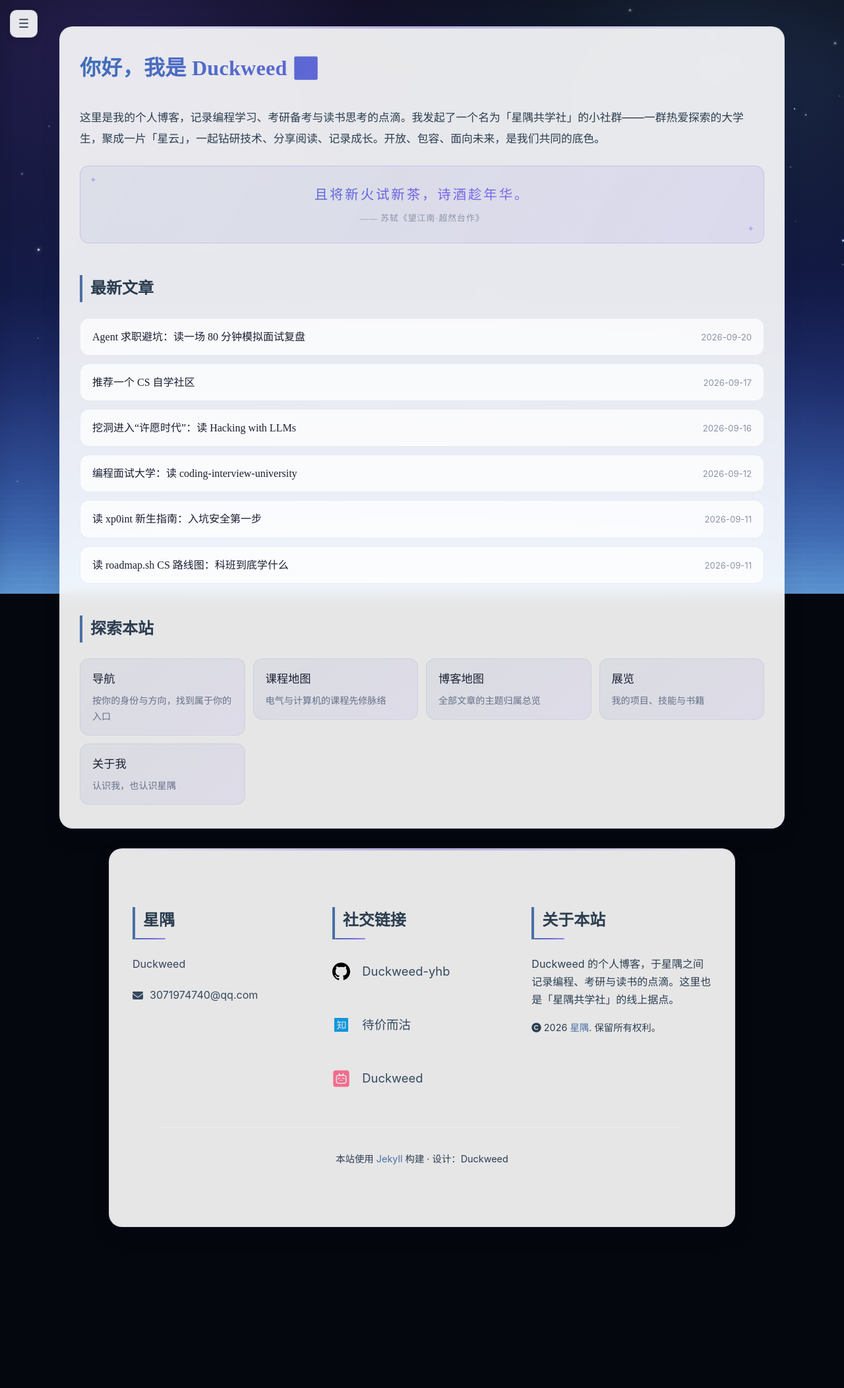
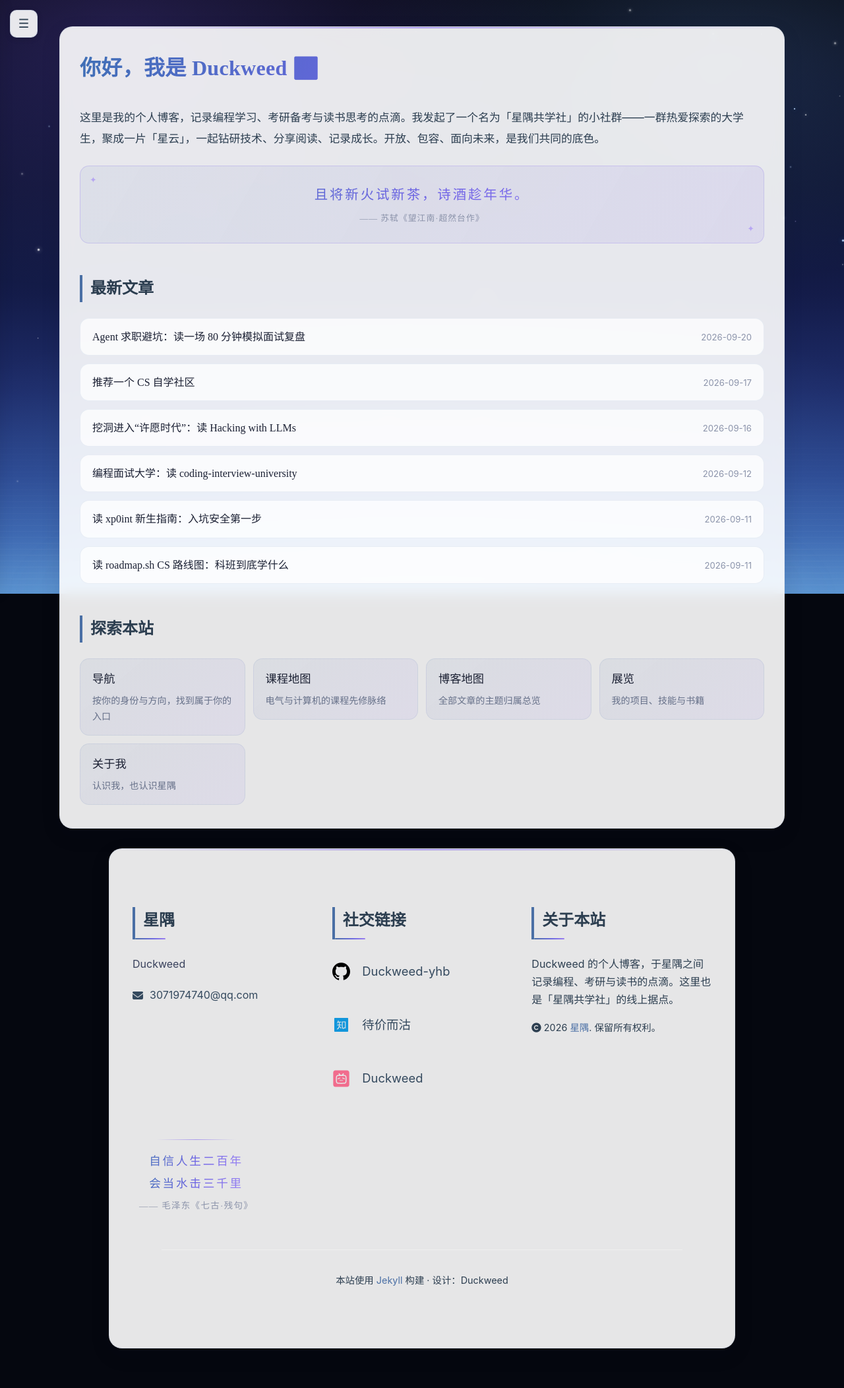
Before and after one commit to Duckweed-yhb/Duckweed-yhb.github.io, a Jekyll site: the page built from index.html, in a window 1280 px wide. Shown: the whole page at 66% size. Built offline with Jekyll 4.4.1, drawn with Linux system fonts in a browser that asks for light colours; comment, search, counter and statistics services are not loaded; before the commit the page ends 1920 px from its top, so only the background shows below that.

Commit message:
完善博客形式：404 页纳入蓝紫体系、页脚加入诗句，并修复手机端整页横向破版

```diff
--- a/_includes/footer.html
+++ b/_includes/footer.html
@@ -189,6 +189,13 @@
     </div>
   </div>
 
+  <!-- 页脚收尾：一句诗 -->
+  <div class="footer-verse">
+    <p class="verse-main">自信人生二百年</p>
+    <p class="verse-main">会当水击三千里</p>
+    <p class="verse-sub">—— 毛泽东《七古·残句》</p>
+  </div>
+
   <!-- 底部额外提示 -->
   <div class="footer-bottom">
     <p>
--- a/assets/css/theme.css
+++ b/assets/css/theme.css
@@ -1066,13 +1066,51 @@
   color: var(--violet) !important;
 }
 
-/* 页脚加一句收尾的诗（由 default/footer 提供，仅样式） */
+/* 页脚收尾的诗：两行对句 + 出处 */
 .footer-verse {
-  margin-top: 14px;
+  margin: 30px 0 6px;
+  padding: 18px 10px;
+  text-align: center;
+  position: relative;
+}
+
+.footer-verse::before {
+  content: "";
+  display: block;
+  width: min(360px, 70%);
+  height: 1px;
+  margin: 0 auto 16px;
+  background: var(--grad-hairline);
+}
+
+.footer-verse .verse-main {
   font-family: var(--font-kai);
-  font-size: 0.9em;
-  letter-spacing: 0.08em;
-  color: var(--text-muted);
+  font-size: 1.1em;
+  letter-spacing: 0.16em;
+  line-height: 1.9;
+  margin: 0;
+  background: var(--grad-title);
+  -webkit-background-clip: text;
+  background-clip: text;
+  -webkit-text-fill-color: transparent;
+  color: var(--blue) !important;
+}
+
+.footer-verse .verse-sub {
+  margin: 6px 0 0;
+  font-family: var(--font-kai);
+  font-size: 0.84em;
+  letter-spacing: 0.1em;
+  color: var(--text-muted) !important;
+}
+
+/* 页脚版权行的链接 */
+.footer-bottom a {
+  color: var(--blue) !important;
+}
+
+.footer-bottom a:hover {
+  color: var(--violet) !important;
 }
 
 /* -------------------------------------------------- 8. 全局小工具（注入式） */
@@ -1257,6 +1295,31 @@
 }
 
 /* --------------------------------------------------------------- 9. 响应式 */
+/* 关键修复：body 是 display:flex，main 作为 flex 子项默认 min-width:auto，
+   会被长代码行/宽表格撑开，导致手机端整页横向破版。置 0 才能正常收缩。 */
+main.page-content {
+  min-width: 0;
+}
+
+/* 窄屏：表格改为可横向滚动，避免 min-content 撑破布局
+   （只把 table 设为 block 滚动容器，内部行列表格结构不变，表头与单元格列宽仍对齐） */
+@media (max-width: 900px) {
+  .post-content table,
+  .page-card table {
+    display: block;
+    width: 100%;
+    max-width: 100%;
+    overflow-x: auto;
+    -webkit-overflow-scrolling: touch;
+  }
+
+  /* 代码块：窄屏下自身滚动，不参与撑宽 */
+  .post-content pre,
+  .page-card pre {
+    max-width: 100%;
+  }
+}
+
 @media (max-width: 768px) {
   .post-nav {
     grid-template-columns: 1fr;
@@ -1282,7 +1345,74 @@
   }
 }
 
-/* ------------------------------------------------------------ 10. 打印样式 */
+/* ------------------------------------------------------------ 10. 404 页面 */
+/* 一颗走失的星 */
+.error-404 {
+  text-align: center;
+  max-width: 660px !important;
+  margin: 7vh auto 30px !important;
+  padding: 56px 28px 48px !important;
+}
+
+.error-404 .error-404-code {
+  font-family: var(--font-serif);
+  font-size: 4.6em;
+  line-height: 1.1;
+  margin: 0 0 12px;
+  letter-spacing: 0.06em;
+  background: var(--grad-title);
+  -webkit-background-clip: text;
+  background-clip: text;
+  -webkit-text-fill-color: transparent;
+  color: var(--blue) !important;
+  border-bottom: none !important;
+}
+
+.error-404 .error-404-desc {
+  font-size: 1.05em;
+  color: var(--text-soft);
+  margin: 0 0 30px;
+}
+
+.error-404 .error-404-actions {
+  display: flex;
+  gap: 14px;
+  justify-content: center;
+  flex-wrap: wrap;
+}
+
+.error-404 .error-404-actions a {
+  padding: 10px 26px;
+  border-radius: var(--radius-pill);
+  text-decoration: none !important;
+  font-size: 0.95em;
+  transition: all 0.26s ease;
+}
+
+.error-404 .error-404-actions a.btn-primary {
+  background: var(--grad-primary);
+  color: #fff !important;
+  box-shadow: var(--shadow-sm);
+}
+
+.error-404 .error-404-actions a.btn-primary:hover {
+  box-shadow: var(--shadow-glow);
+  transform: translateY(-2px);
+}
+
+.error-404 .error-404-actions a.btn-ghost {
+  border: 1px solid var(--line);
+  color: var(--text) !important;
+  background: var(--paper-soft);
+}
+
+.error-404 .error-404-actions a.btn-ghost:hover {
+  border-color: rgba(122, 92, 240, 0.45);
+  color: var(--violet) !important;
+  transform: translateY(-2px);
+}
+
+/* ------------------------------------------------------------ 11. 打印样式 */
 @media print {
   .starfield,
   .back-to-top,
```
Also changed, not shown: 404.html (+7 -7 lines).
